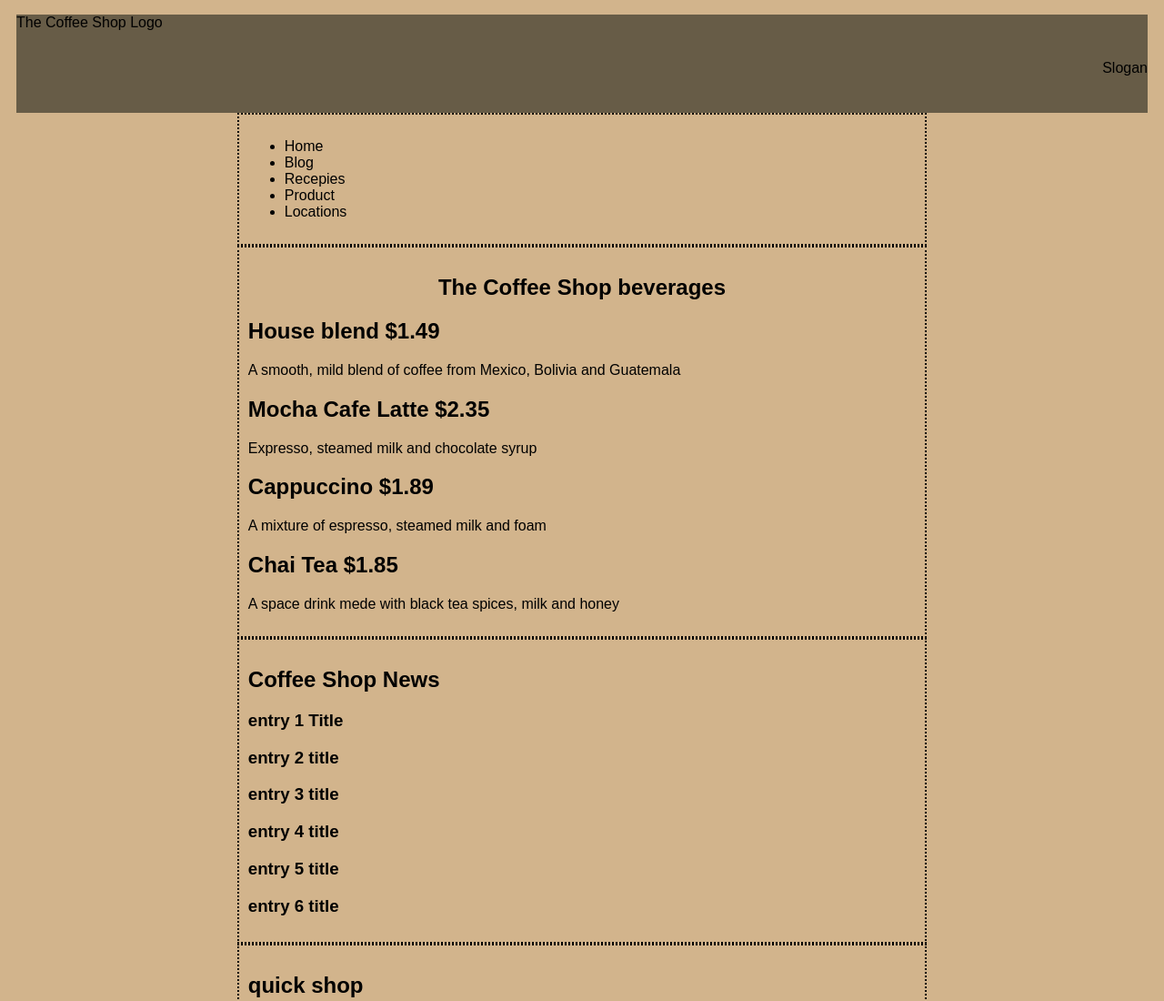
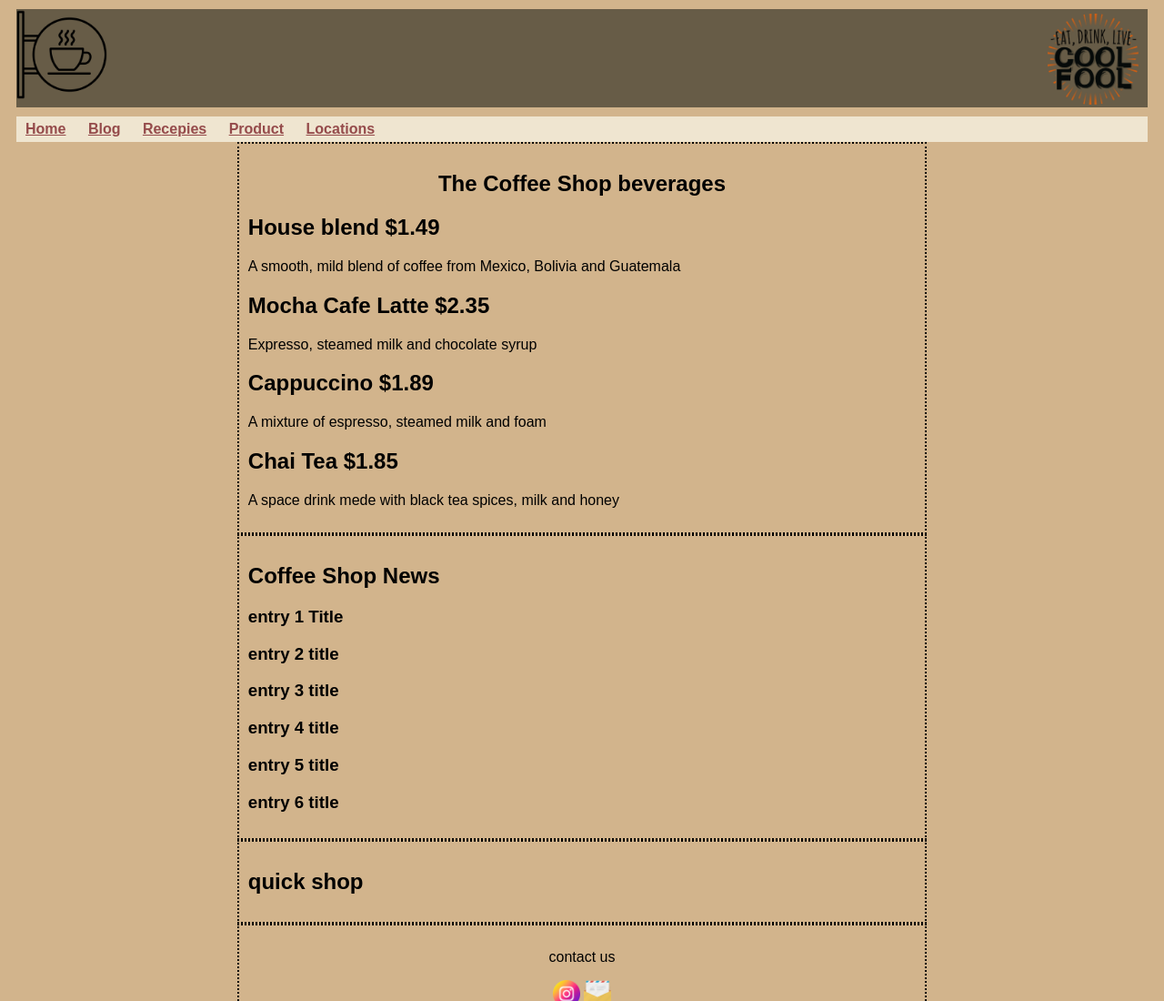
Before and after one commit to buitrago001/The_Coffee_Shop, a plain HTML site: page index.html in a window 1280 px wide. Shown: the top 1100 px of the page at 91% size. Drawn offline with Linux system fonts and the light colour scheme.

Commit message:
Logo and slogan images added and menu bar created

```diff
--- a/CSS/index.css
+++ b/CSS/index.css
@@ -3,14 +3,49 @@
         font-family: sans-serif;
     }
 
-#navMenu{
+     #mainHeader{
         margin: 10px 10px 0px 10px;
         background-color: #675c47;
         height: 108px;
     }
-#slogan{
+    #coffeeShopLogo{
+        height: 100px;
+        width: 100px;;
 
+    }
+
+    #sloganImage{
+        height: 100px;
+        width: 100px;;
         float: right;
+        margin: 5px 10px 0px 0px;
+    }
+
+    nav{
+        background-color: #efe5d0;
+        margin: 10px 10px 0px 10px;
+
+    }
+
+    nav ul{
+        margin: 0px;
+        list-style: none;
+        padding: 5px 0px 5px 0px;
+    }
+
+    nav ul li {
+        display: inline;
+        padding: 5px 10px 5px 10px;
+    }
+
+    nav ul li a:link, ul li a:visited{
+        color: #954b4b;
+        border-bottom: none;
+        font-weight: bold;
+    }
+
+    ul li:selected{
+        background-color: #c8b99c;
     }
 
     .sectionsWrapper{
@@ -19,6 +54,8 @@
         border: 2px dotted black;
         padding:  10px 10px 10px 10px;
     }
+
+
 
     #availableProducts{
 
--- a/index.html
+++ b/index.html
@@ -8,18 +8,22 @@
     <link rel="stylesheet" href="../The_Coffee_Shop/CSS/index.css">
 </head>
 <body>
-    <header id="navMenu">
-        <p id="logo">The Coffee Shop Logo</p>
-        <p id="slogan">Slogan</p>
+    <header id="mainHeader">
+        <a class="headerImg" href="./index.html">
+            <img id="coffeeShopLogo" src="./images/header/the_coffee_shop_logo.png" alt="the_coffee_shop_logo" >
+        </a>
+
+        <img id="sloganImage" src="./images/header/the_coffee_shop_slogan.png" alt="the_coffee_shop_slogan">
+
     </header>
 
-    <nav class="sectionsWrapper" id="menu">
+    <nav>
         <ul>
-            <li>Home</li>
-            <li>Blog</li>
-            <li>Recepies</li>
-            <li>Product</li>
-            <li>Locations</li>
+            <li><a href="./index.html">Home</a> </li>
+            <li><a href="#">Blog</a> </li>
+            <li><a href="#">Recepies</a> </li>
+            <li><a href="#">Product</a> </li>
+            <li><a href="#">Locations</a></li>
         </ul>
     </nav>
 
@@ -69,5 +73,7 @@
             <img id="socialMediaLogo" src="./images/icons/email_colored.webp" alt="email">
         </a>
     </footer>
+
+
 </body>
 </html>
```
Also changed, not shown: images/header/the_coffee_shop_logo.png (added), images/header/the_coffee_shop_slogan.png (added).
